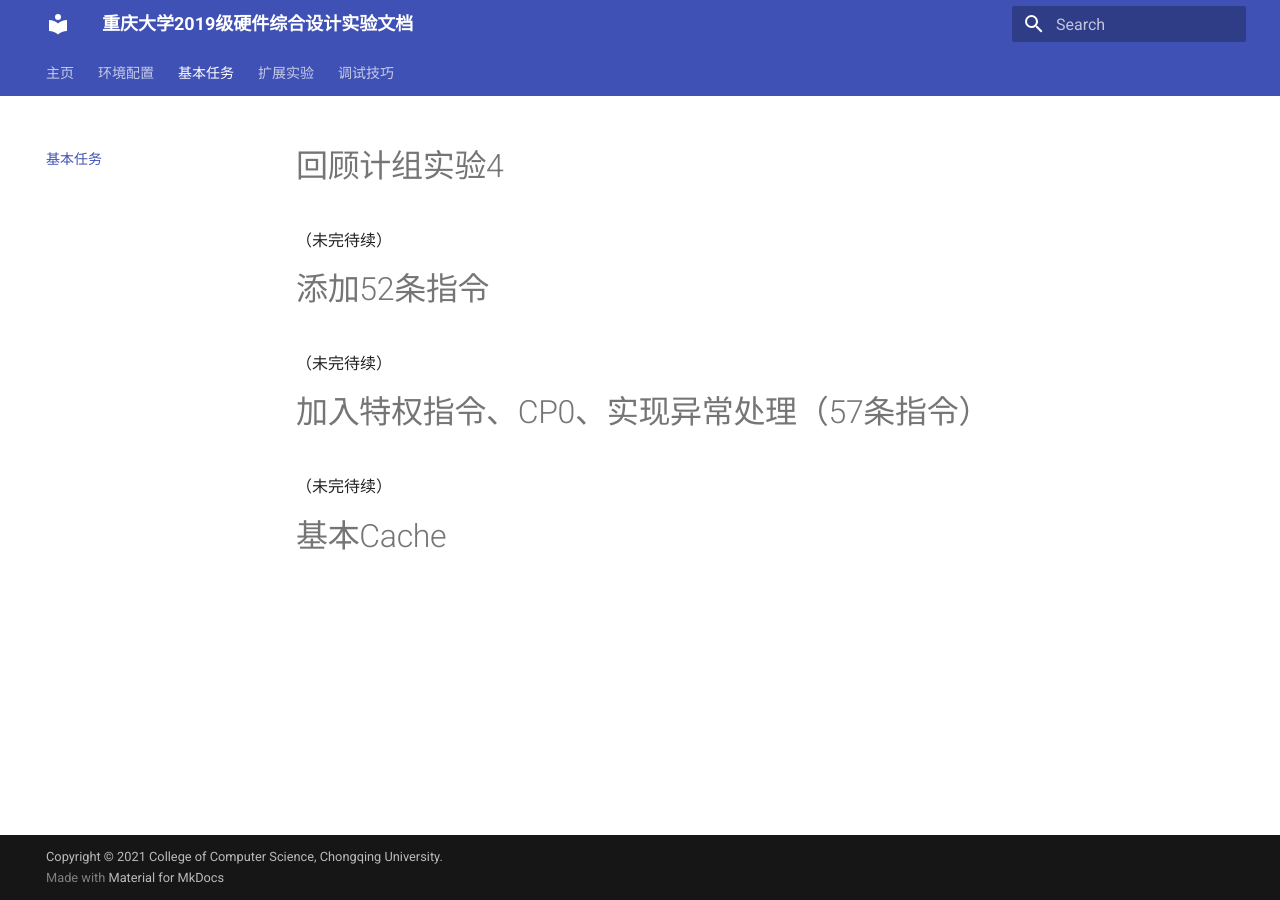
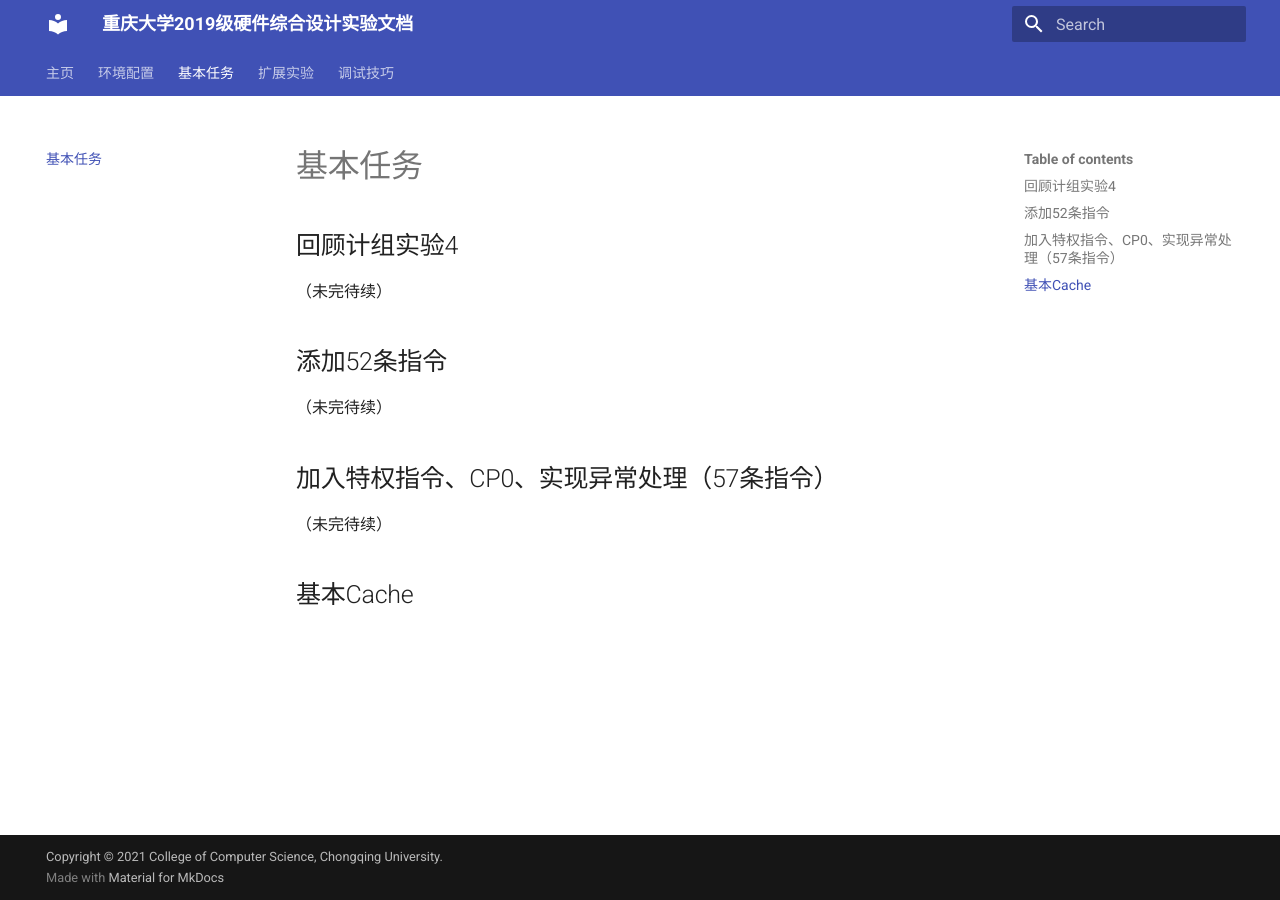
Before and after one commit to CQU-CS-LABs/CO-lab-docs-CQU, an MkDocs documentation site: the page built from docs/basic.md, in a window 1280 px wide. Built offline with MkDocs 1.6.1 and Material for MkDocs 9.7.7, drawn with Linux system fonts in a browser that asks for light colours.

Commit message:
fix title

```diff
--- a/docs/basic.md
+++ b/docs/basic.md
@@ -1,13 +1,15 @@
-# 回顾计组实验4
+# 基本任务
+
+## 回顾计组实验4
 
 （未完待续）
 
-# 添加52条指令
+## 添加52条指令
 
 （未完待续）
 
-# 加入特权指令、CP0、实现异常处理（57条指令）
+## 加入特权指令、CP0、实现异常处理（57条指令）
 
 （未完待续）
 
-# 基本Cache
+## 基本Cache
```
